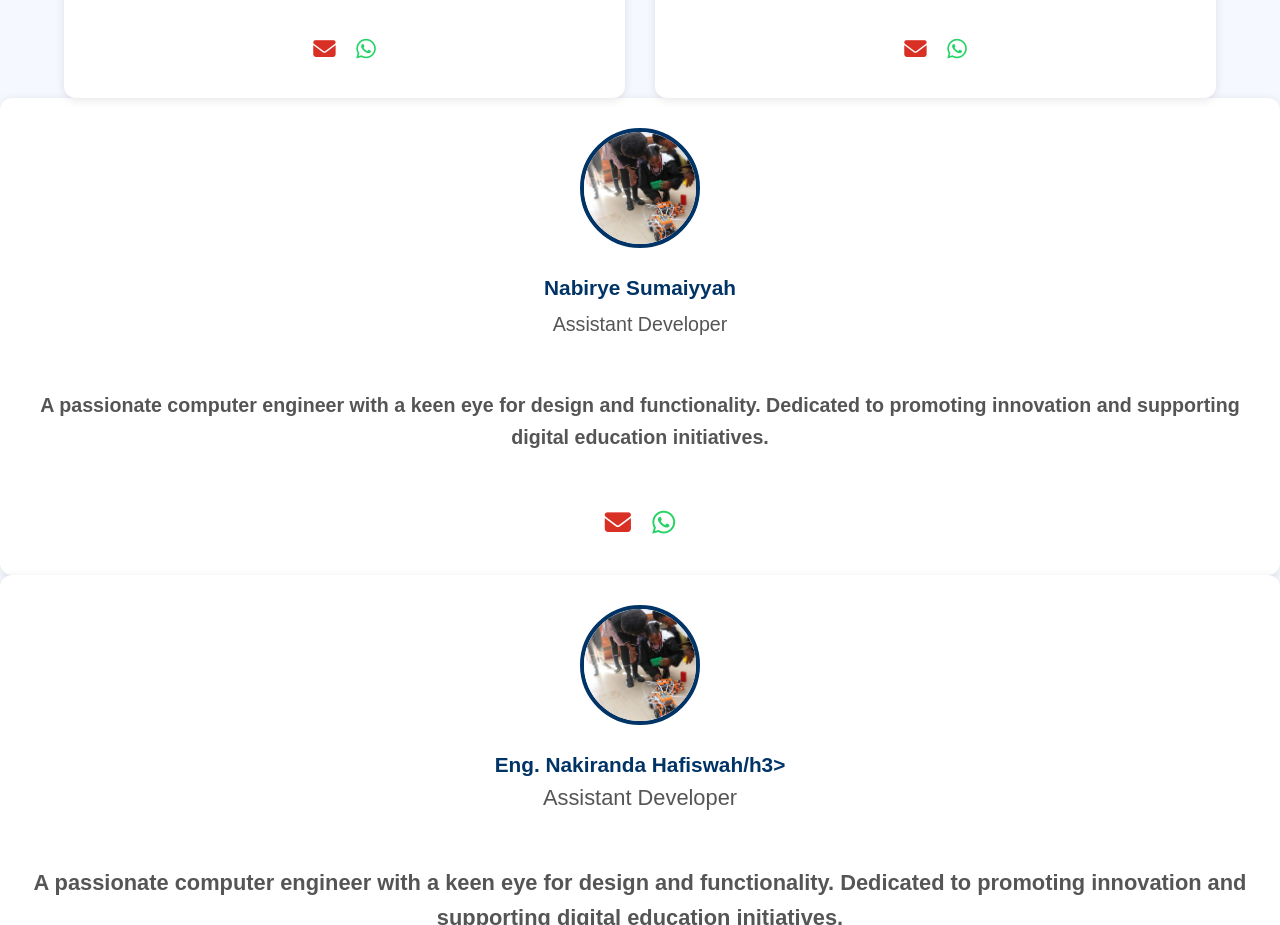
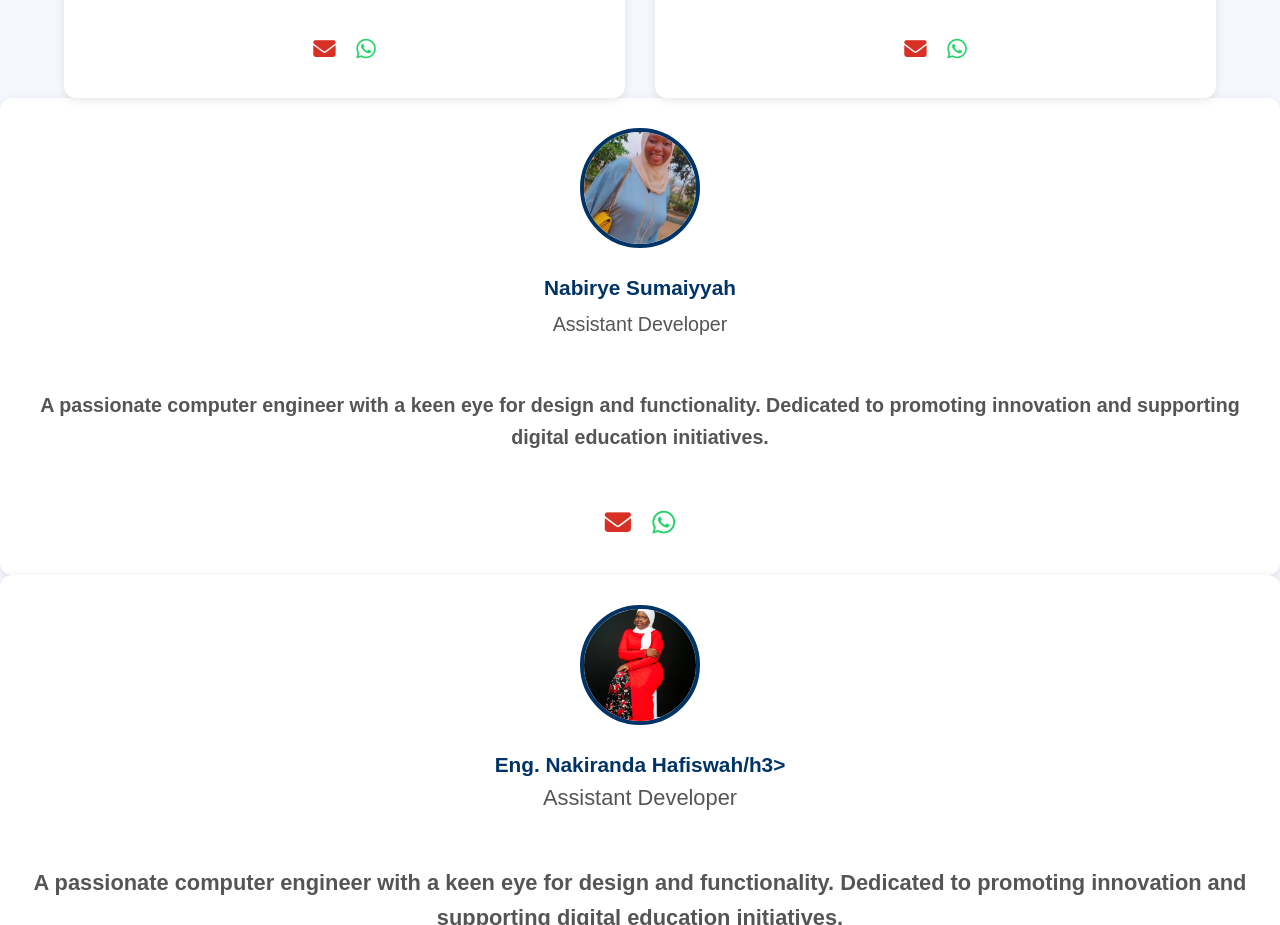
Before and after one commit to icuccoursework/Atiqah-Islamic-High-School-, a plain HTML site: page Developers.html in a window 1280 px wide. Shown: the part 720-1645 px from the top of the page. Drawn offline with Linux system fonts and the light colour scheme.

Commit message:
Update Developers.html

```diff
--- a/Developers.html
+++ b/Developers.html
@@ -293,7 +293,7 @@
       </div>
     </div>
     <div class="dev-card">
-          <img src="ROB.jpg" alt="Eng. Nabirye" />
+          <img src="555.jpg" alt="Eng. Nabirye" />
           <h3 class="dev-name">Nabirye Sumaiyyah <h3>
           <p class="dev-role">Assistant Developer</p>
           <p class="dev-bio">
@@ -307,7 +307,7 @@
       </div>
   </div>
             <div class="dev-card">
-          <img src="ROB.jpg" alt="Eng. Hafiswah" />
+          <img src="553.jpg" alt="Eng. Hafiswah" />
           <h3 class="dev-name">Eng. Nakiranda Hafiswah/h3>
           <p class="dev-role">Assistant Developer</p>
           <p class="dev-bio">
```
